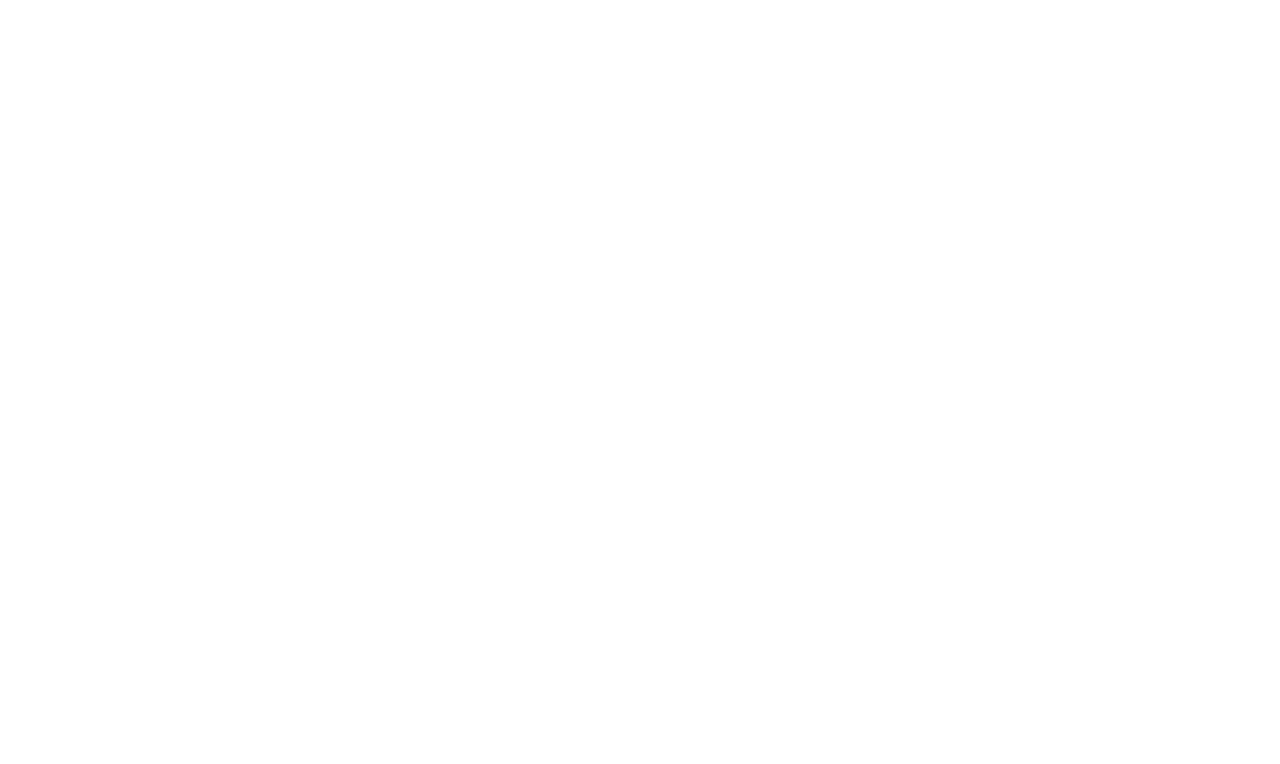
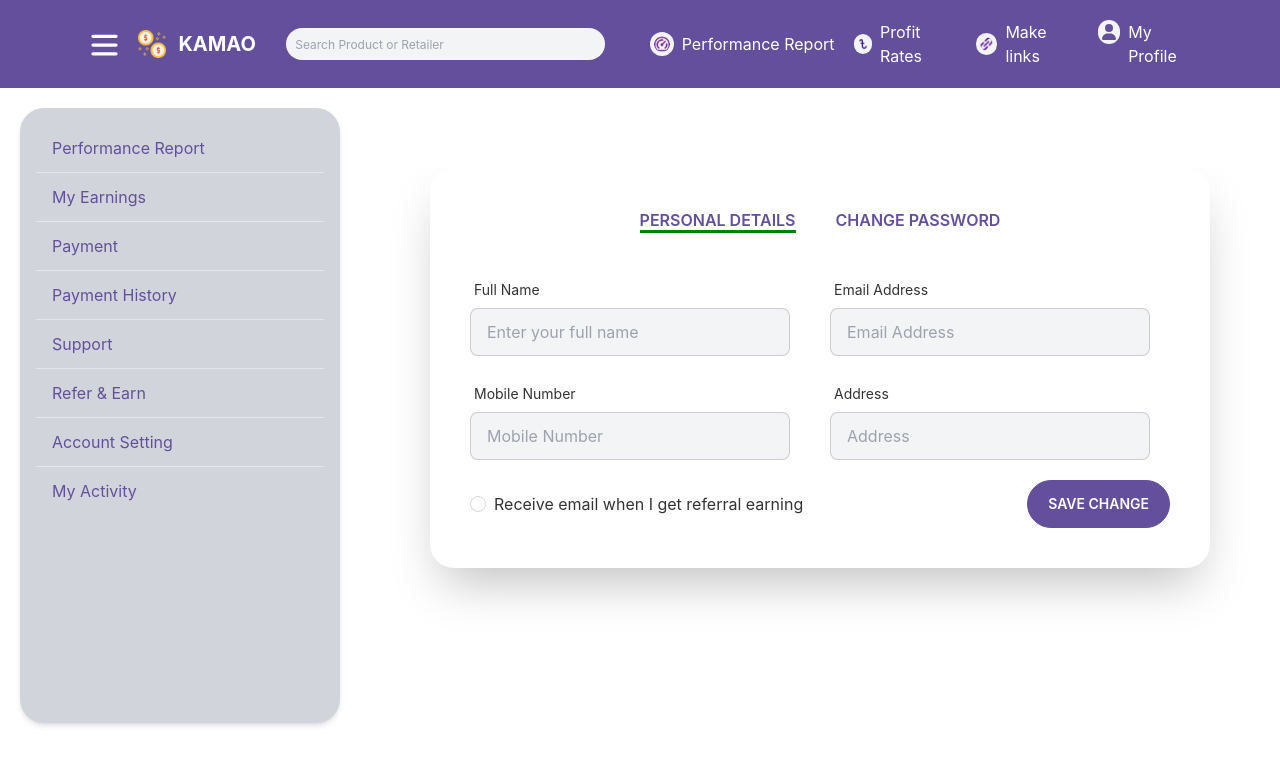
Before and after one commit to shayemhossainMK/mk-social-commerce, a React (Create React App) app: page /accountsettings/personaldetails in a window 1280 px wide. Before the commit this address had no page. Shown: the top 764 px of the page. Built offline with nearby package versions, Linux system fonts and the light colour scheme; no server answers.

Commit message:
account setting done

```diff
--- a/src/App.js
+++ b/src/App.js
@@ -1,6 +1,9 @@
 import { Route, Routes } from "react-router-dom";
 import "./App.css";
 import Contact from "./pages/Contact/Contact";
+import AccountSettings from "./pages/Dashboard/AccountSettings/AccountSettings";
+import ChangePassword from "./pages/Dashboard/AccountSettings/ChangePassword/ChangePassword";
+import PersonalDetails from "./pages/Dashboard/AccountSettings/PersonalDetails/PersonalDetails";
 import Dashboard from "./pages/Dashboard/Dashboard/Dashboard";
 import MakeLink from "./pages/Dashboard/MakeLink/MakeLink";
 import PerformanceReport from "./pages/Dashboard/PerformanceReport/PerformanceReport";
@@ -50,6 +53,20 @@
           path="/referandearn"
           element={<ReferAndEarn></ReferAndEarn>}
         ></Route>
+        <Route
+          path="/accountsettings"
+          element={<AccountSettings></AccountSettings>}
+        >
+          <Route index element={<PersonalDetails></PersonalDetails>}></Route>
+          <Route
+            path="/accountsettings/personaldetails"
+            element={<PersonalDetails></PersonalDetails>}
+          ></Route>
+          <Route
+            path="/accountsettings/changepassword"
+            element={<ChangePassword></ChangePassword>}
+          ></Route>
+        </Route>
       </Routes>
     </div>
   );
--- /dev/null
+++ b/src/pages/Dashboard/AccountSettings/AccountSettings.js
@@ -0,0 +1,48 @@
+import React from "react";
+import { Link, Outlet } from "react-router-dom";
+import CustomLinkTwo from "../../Shared/CustomLinkTwo/CustomLinkTwo";
+import DashboardHeader from "../DashHeader/DashboardHeader";
+import Sidebar from "../Sidebar/Sidebar";
+
+const AccountSettings = () => {
+  return (
+    <div>
+      <DashboardHeader></DashboardHeader>
+      <div>
+        <div class="drawer drawer-mobile bg-base-100">
+          <input id="my-drawer-2" type="checkbox" class="drawer-toggle" />
+          <div class="drawer-content flex flex-col items-center  md:mt-20">
+            <label
+              for="my-drawer-2"
+              class="btn btn-primary drawer-button lg:hidden"
+            >
+              Open drawer
+            </label>
+
+            <div className="shadow-2xl rounded-3xl p-10">
+              <nav className="text-center mb-10 flex justify-center">
+                <CustomLinkTwo
+                  className="mr-5 uppercase font-semibold text-primary"
+                  to="personaldetails"
+                >
+                  Personal Details
+                </CustomLinkTwo>
+                <CustomLinkTwo
+                  className=" ml-5 uppercase text-primary font-semibold col-span-1"
+                  to="changepassword"
+                >
+                  Change Password
+                </CustomLinkTwo>
+              </nav>
+              <Outlet></Outlet>
+            </div>
+          </div>
+
+          <Sidebar></Sidebar>
+        </div>
+      </div>
+    </div>
+  );
+};
+
+export default AccountSettings;
--- /dev/null
+++ b/src/pages/Dashboard/AccountSettings/ChangePassword/ChangePassword.js
@@ -0,0 +1,52 @@
+import React from "react";
+
+const ChangePassword = () => {
+  return (
+    <div>
+      {" "}
+      <div className="w-[700px]">
+        <form action="">
+          <div className="grid grid-cols-1 md:grid-cols-2 gap-5 ">
+            <div class="form-control w-full max-w-xs">
+              <label class="label">
+                <span class="label-text">Current Password</span>
+              </label>
+              <input
+                type="password"
+                placeholder="Current Password"
+                class="input input-bordered bg-gray-100 w-full max-w-xs"
+              />
+            </div>
+            <div class="form-control w-full max-w-xs">
+              <label class="label">
+                <span class="label-text">New Password</span>
+              </label>
+              <input
+                type="password"
+                placeholder="New Password"
+                class="input input-bordered w-full bg-gray-100 max-w-xs"
+              />
+            </div>
+            <div class="form-control w-full max-w-xs">
+              <label class="label">
+                <span class="label-text">Confirm Password</span>
+              </label>
+              <input
+                type="text"
+                placeholder="Confirm Password"
+                class="input input-bordered bg-gray-100 w-full max-w-xs"
+              />
+            </div>
+            <div class="form-control w-full max-w-xs">
+              <button className="btn text-white rounded-full shadow-md  btn-primary px-10 uppercase md:mt-8 hover:scale-105 hover:rotate-2 hover:bg-secondary duration-300 ">
+                Save Change
+              </button>
+            </div>
+          </div>
+        </form>
+      </div>
+    </div>
+  );
+};
+
+export default ChangePassword;
--- /dev/null
+++ b/src/pages/Dashboard/AccountSettings/PersonalDetails/PersonalDetails.js
@@ -0,0 +1,69 @@
+import React from "react";
+
+const PersonalDetails = () => {
+  return (
+    <div className="w-[700px]">
+      <form action="">
+        <div className="grid grid-cols-1 md:grid-cols-2 gap-5 ">
+          <div class="form-control w-full max-w-xs">
+            <label class="label">
+              <span class="label-text">Full Name</span>
+            </label>
+            <input
+              type="text"
+              placeholder="Enter your full name"
+              class="input input-bordered bg-gray-100 w-full max-w-xs"
+            />
+          </div>
+          <div class="form-control w-full max-w-xs">
+            <label class="label">
+              <span class="label-text">Email Address</span>
+            </label>
+            <input
+              type="text"
+              placeholder="Email Address"
+              class="input input-bordered w-full bg-gray-100 max-w-xs"
+            />
+          </div>
+          <div class="form-control w-full max-w-xs">
+            <label class="label">
+              <span class="label-text">Mobile Number</span>
+            </label>
+            <input
+              type="text"
+              placeholder="Mobile Number"
+              class="input input-bordered bg-gray-100 w-full max-w-xs"
+            />
+          </div>
+          <div class="form-control w-full max-w-xs">
+            <label class="label">
+              <span class="label-text">Address</span>
+            </label>
+            <input
+              type="text"
+              placeholder="Address"
+              class="input input-bordered w-full bg-gray-100 max-w-xs"
+            />
+          </div>
+        </div>
+
+        <div className="flex justify-between  mt-5">
+          <div className="flex items-center">
+            <input type="checkbox" class="checkbox checkbox-xs mr-2" />
+            <label htmlFor="checkbox">
+              {" "}
+              Receive email when I get referral earning
+            </label>
+          </div>
+          <div>
+            <button className="btn btn-primary text-white rounded-full px-5 hover:scale-105 hover:rotate-2 hover:outline-none hover:bg-secondary duration-300 ">
+              Save Change
+            </button>
+          </div>
+        </div>
+      </form>
+    </div>
+  );
+};
+
+export default PersonalDetails;
--- a/src/pages/Dashboard/Sidebar/Sidebar.js
+++ b/src/pages/Dashboard/Sidebar/Sidebar.js
@@ -7,7 +7,7 @@
       <label for="my-drawer-2" class="drawer-overlay"></label>
       <ul class="menu p-4 overflow-y-auto w-80  rounded-3xl bg-gray-300 shadow-md text-primary">
         <li className="">
-          <a>Performance Report</a>
+          <Link to="/performancereport">Performance Report</Link>
         </li>
         <hr />
         <li>
@@ -31,7 +31,7 @@
         </li>{" "}
         <hr />
         <li>
-          <a>Account Setting</a>
+          <Link to="/accountsettings">Account Setting</Link>
         </li>{" "}
         <hr />
         <li>
```
